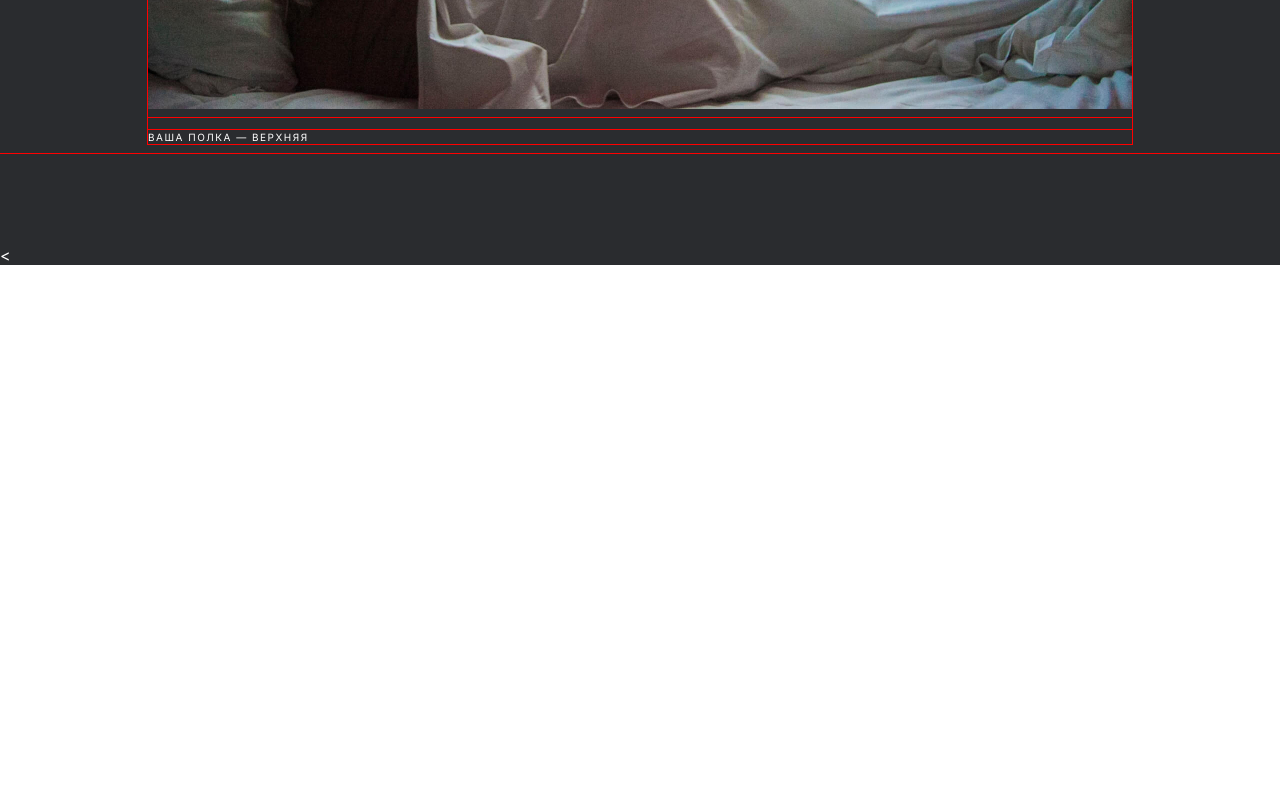
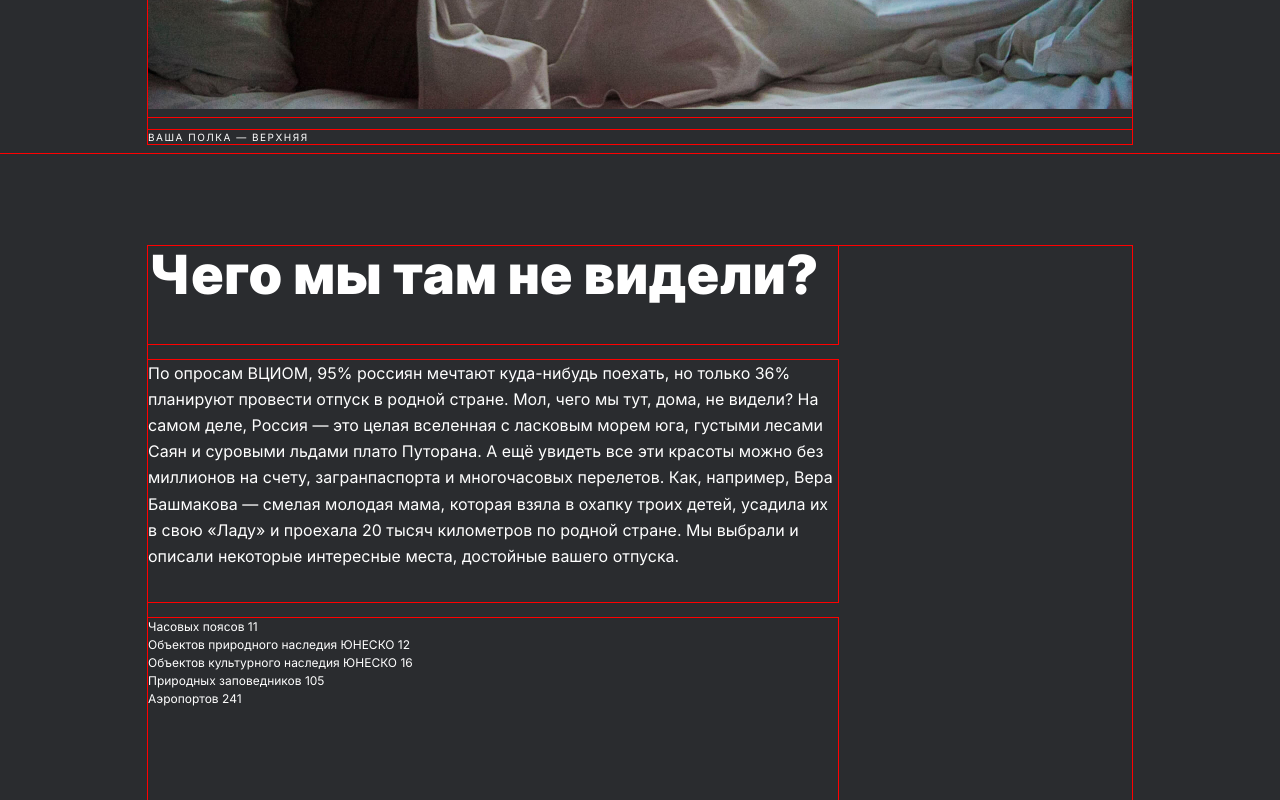
Before and after one commit to Foxylabstory/russian-travel, a plain HTML site: page index.html in a window 1280 px wide. Shown: the part 1010-1810 px from the top of the page. Before the commit the page ends 1275 px from the top, so only its background shows below. Drawn offline with Linux system fonts and the light colour scheme; files whose address does not match are found by name.

Commit message:
added intro block

```diff
--- /dev/null
+++ b/blocks/intro/__container/intro__container.css
@@ -0,0 +1,4 @@
+.intro__container {
+    max-width: 984px;
+    margin: 0 auto;
+}
--- /dev/null
+++ b/blocks/intro/__list/intro__list.css
@@ -0,0 +1,11 @@
+.intro__list {
+    list-style: none;
+    margin: 0;
+    padding: 0;
+    padding-bottom: 92px;
+    max-width: 690px;
+    font-style: normal;
+    font-weight: 400;
+    font-size: 12px;
+    line-height: 1.5;
+}
--- /dev/null
+++ b/blocks/intro/__subtitle/intro__subtitle.css
@@ -0,0 +1,8 @@
+.intro__subtitle {
+    padding-bottom: 33px;
+    max-width: 690px;
+    font-style: normal;
+    font-weight: 400;
+    font-size: 16px;
+    line-height: 1.63;
+}
--- /dev/null
+++ b/blocks/intro/__title/intro__title.css
@@ -0,0 +1,9 @@
+.intro__title {
+    max-width: 690px;
+    margin: 0;
+    padding-bottom: 40px;
+    font-style: normal;
+    font-weight: 900;
+    font-size: 54px;
+    line-height: 1.07;
+}
--- a/blocks/page/page.css
+++ b/blocks/page/page.css
@@ -3,4 +3,5 @@
     max-width: 1280px;
     color: #fff;
     font-family: Inter;
+    margin: 0 auto;
 }
--- a/index.html
+++ b/index.html
@@ -7,10 +7,9 @@
   <title>Путешествия по России</title>
   <link rel="stylesheet" href="./pages/index.css">
 </head>
-<body>
-  <div class="page">
+<body class="page">
 
-    <header class="outln header">
+  <header class="outln header">
         <div class="outln header__logo"></div>
 
         <div class="header__lang">
@@ -28,8 +27,19 @@
     </section>
 
     <section class="outln intro">
-        <
+      <article class="outln intro__container">
+        <h2 class="outln intro__title">Чего мы там не видели?</h2>
+        <p class="outln intro__subtitle">По опросам ВЦИОМ, 95% россиян мечтают куда-нибудь поехать, но только 36% планируют провести отпуск в родной стране. Мол, чего мы тут, дома, не видели? На самом деле, Россия — это целая вселенная с ласковым морем юга, густыми лесами Саян и суровыми льдами плато Путорана. А ещё увидеть все эти красоты можно без миллионов на счету, загранпаспорта и многочасовых перелетов. Как, например, Вера Башмакова — смелая молодая мама, которая взяла в охапку троих детей, усадила их в свою «Ладу» и проехала 20 тысяч километров по родной стране. Мы выбрали и описали некоторые интересные места, достойные вашего отпуска.</p>
+        <ul class="outln intro__list">
+          <li>Часовых поясов 11</li>
+          <li>Объектов природного наследия ЮНЕСКО 12</li>
+          <li>Объектов культурного наследия ЮНЕСКО 16</li>
+          <li>Природных заповедников 105</li>
+          <li>Аэропортов 241</li>
+        </ul>
+      </article>
+
     </section>
-  </div>
+
 </body>
 </html>
--- a/pages/index.css
+++ b/pages/index.css
@@ -14,6 +14,10 @@
 @import url('../blocks/lead/__caption/lead__caption.css');
 
 @import url('../blocks/intro/intro.css');
+@import url('../blocks/intro/__container/intro__container.css');
+@import url('../blocks/intro/__title/intro__title.css');
+@import url('../blocks/intro/__subtitle/intro__subtitle.css');
+@import url('../blocks/intro/__list/intro__list.css');
 
 @font-face {
     src:
```
